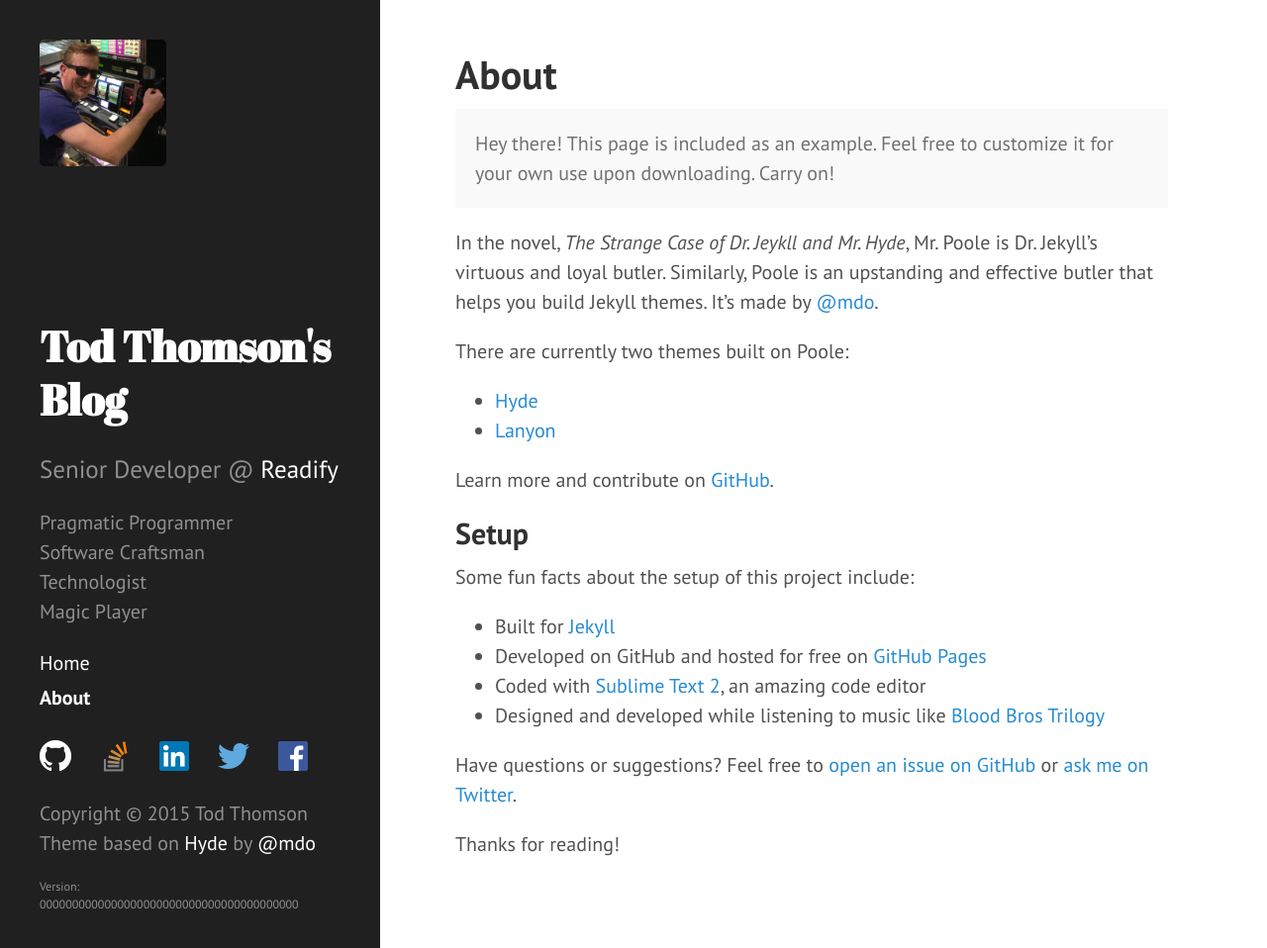
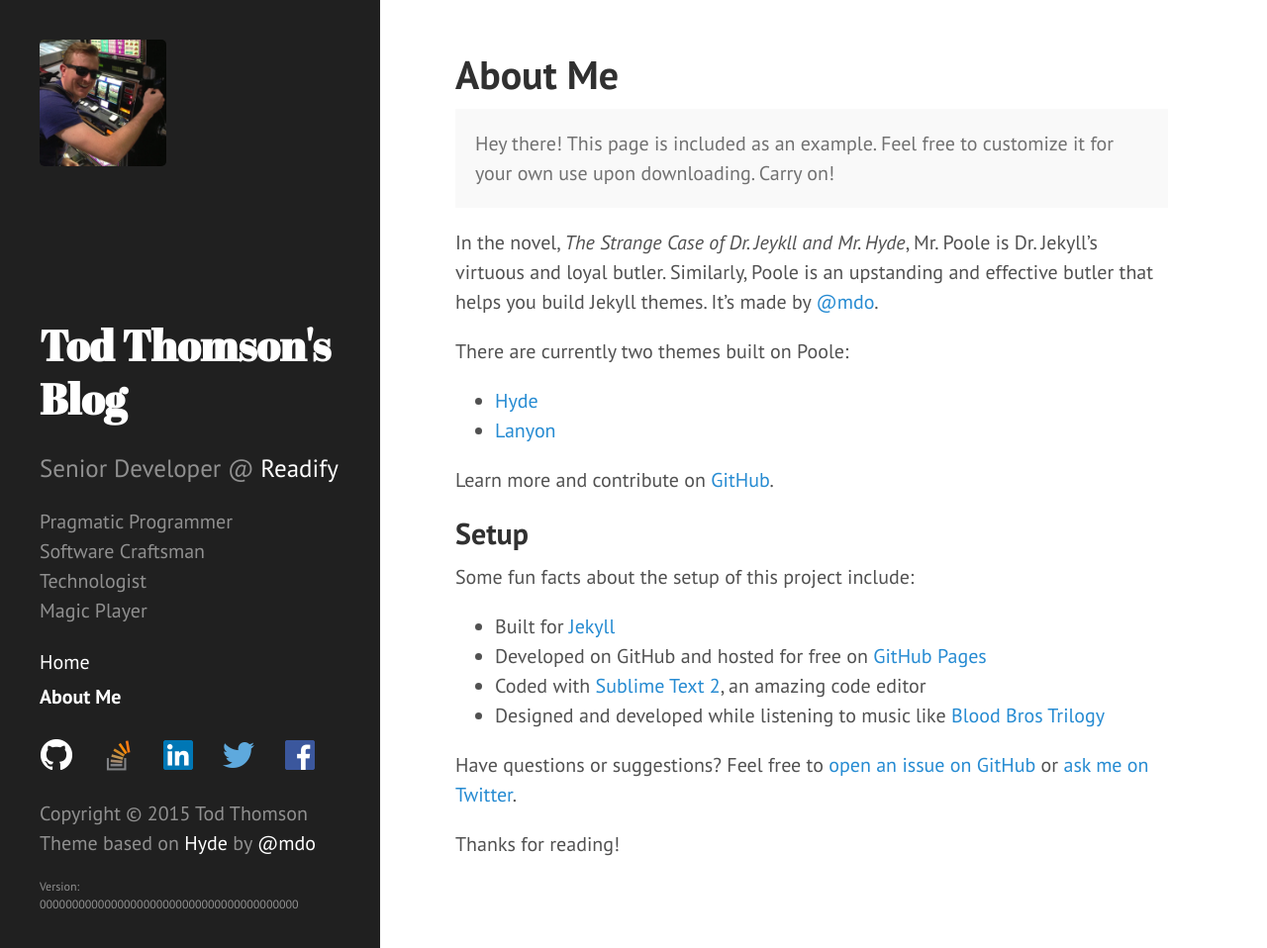
Before and after one commit to todthomson/todthomson.github.io, a Jekyll site: the page built from about.md, in a window 1280 px wide and 958 px high. Shown: the whole window at 99% size. Built offline with Jekyll 4.4.1, drawn with Linux system fonts in a browser that asks for light colours; Markdown is read by kramdown in place of the engine named in the settings.

Commit message:
fixes up a bunch more responsive ui issues (looks like it will work well again now on mobile)

```diff
--- a/_includes/sidebar.html
+++ b/_includes/sidebar.html
@@ -36,7 +36,6 @@
                 <a target="_blank" href="https://au.linkedin.com/in/todthomson/"><img src="{{ site.baseurl }}public/images/linked-in.png" alt="Linked In" /></a>
                 <a target="_blank" href="https://twitter.com/todthomson"><img src="{{ site.baseurl }}public/images/twitter.png" alt="Twitter" /></a>
                 <a target="_blank" href="https://www.facebook.com/todthomson"><img src="{{ site.baseurl }}public/images/facebook.png" alt="Facebook" /></a>
-
             </div>
         </nav>
         <p class="copyright">
--- a/about.md
+++ b/about.md
@@ -1,6 +1,6 @@
 ---
 layout: page
-title: About
+title: About Me
 ---
 
 <p class="message">
--- a/public/css/site.css
+++ b/public/css/site.css
@@ -13,6 +13,8 @@
 
 .avatar {
   display: none;
+  max-height: 304px;
+  max-width: 304px;
 }
 
 @media (min-height: 860px) {
@@ -57,20 +59,18 @@
 }
 
 .sidebar-nav-links {
-  margin-bottom: 4.2rem;
   margin-top: 1.25rem;
   text-align: center;
 }
 
 .sidebar-nav-links a {
-  float: left;
-  margin-right: 1rem;
+  display: inline-block;
+  margin-right: .8rem;
 }
 
 @media (min-width: 58em) {
   .sidebar-nav-links a {
-    float: left;
-    margin-right: 1.4rem;
+    margin-right: 1.2rem;
   }
 }
 
```
Also changed, not shown: public/images/avatar.png.
